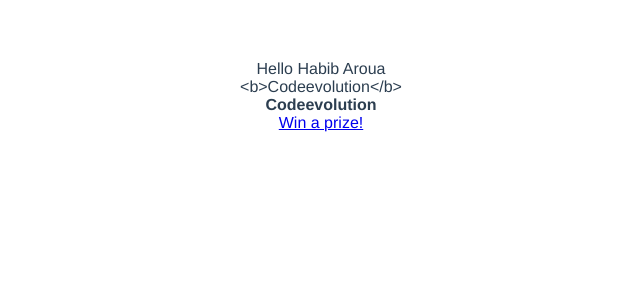
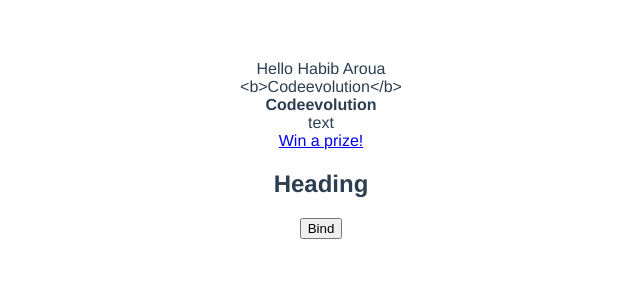
Before and after one commit to HabibAroua/coding_with_vuejs, a Vue app in the folder hello-world/: page / in a window 1280 px wide. Shown: the top 300 px of the page, without its empty margins (319-959 px from the left). Built offline with nearby package versions, Linux system fonts and the light colour scheme.

Commit message:
Binding to Attributes

```diff
--- a/hello-world/src/App.vue
+++ b/hello-world/src/App.vue
@@ -1,8 +1,10 @@
 <template>
   <div>{{ greet }} {{ name }}</div>
   <div>{{ channel }}</div>
-  <div v-html="channel"></div>
+  <div v-html="channel"></div>text
   <div v-html="hack"></div>
+  <h2 v-bind:id="headingId">Heading</h2>
+  <button v-bind:disabled="isDisabled">Bind</button>
 </template>
 
 <script>
@@ -17,6 +19,8 @@
         name: "Habib Aroua",
         channel: "<b>Codeevolution</b>",
         hack: `<a href="#" onclick="alert('You have been hacked')">Win a prize!</a>`,
+        headingId: 'heading',
+        isDisabled: false
       };
     }
 
```
